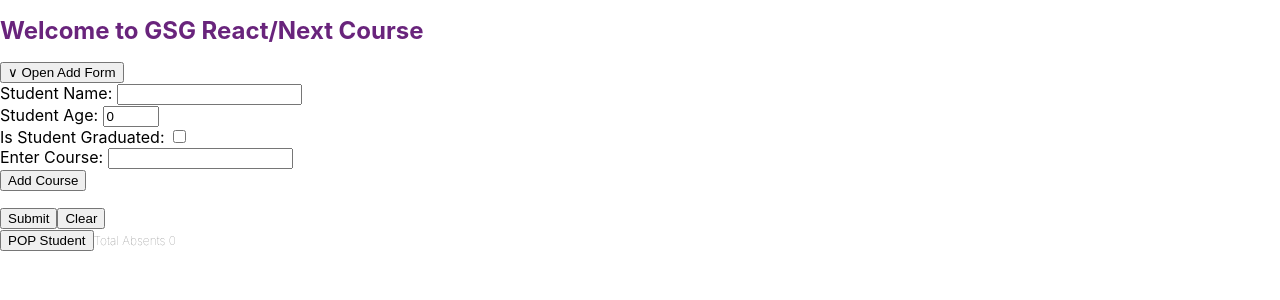
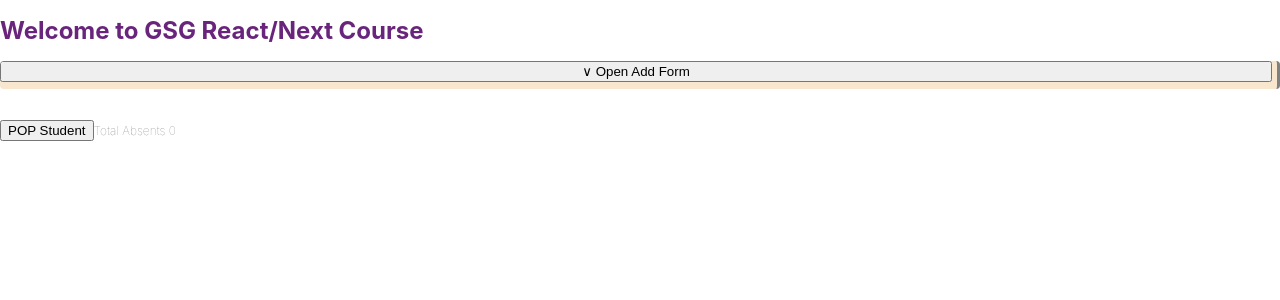
Before and after one commit to SallyAlsfadi/GSG_React, a React (Create React App) app in the folder student-app/: page / in a window 1280 px wide. Shown: the top 300 px of the page. Built offline with nearby package versions, Linux system fonts and the light colour scheme; the HTML template or start-up script is replaced by a standard one.

Commit message:
styles to show/hide the form

```diff
--- a/student-app/src/components/add-form/add-form.css
+++ b/student-app/src/components/add-form/add-form.css
@@ -0,0 +1,70 @@
+.wrapper.addForm.closed {
+  max-height: 28px;
+  overflow: hidden;
+}
+
+.wrapper.addForm.open {
+  overflow: hidden;
+  max-height: 1000px;
+}
+
+.wrapper.addForm {
+  display: flex;
+  flex-direction: column;
+  row-gap: 10px;
+  margin-bottom: 30px;
+  border-right: 3px solid gray;
+  border-radius: 4px;
+  padding-right: 5px;
+  background-color: #f9e6cf;
+  z-index: 2;
+  transition: 200ms max-height ease-in;
+}
+
+.wrapper.addForm .input {
+  display: flex;
+  justify-content: space-between;
+}
+
+.wrapper.addForm input {
+  font-size: 14px;
+  padding: 5px;
+  border-radius: 5px;
+  border: 1px solid #fac67a;
+  outline: 0;
+}
+
+.wrapper.addForm .Actions {
+  display: flex;
+  justify-content: flex-end;
+  column-gap: 10px;
+}
+
+.wrapper.addForm .addCourseForm form {
+  display: flex;
+  justify-content: space-between;
+  column-gap: 20px;
+}
+
+.wrapper.addForm .addCourseForm ul {
+  display: flex;
+  list-style-type: none;
+  flex-wrap: wrap;
+  gap: 10px;
+  padding: 0;
+}
+
+.wrapper.addForm .report {
+  color: #ee5454;
+  text-align: left;
+  font-size: 12px;
+}
+
+.wrapper.addForm .report h4 {
+  margin: 0;
+}
+
+.wrapper.addForm .report p {
+  margin: 0;
+  line-height: 1em;
+}
```
